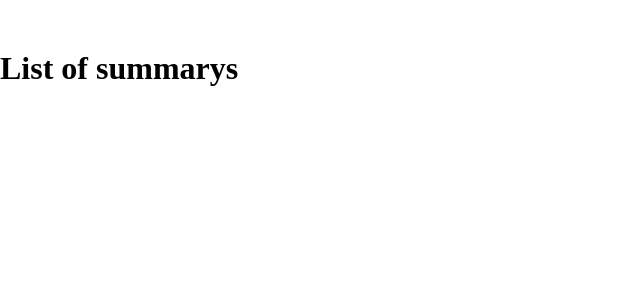
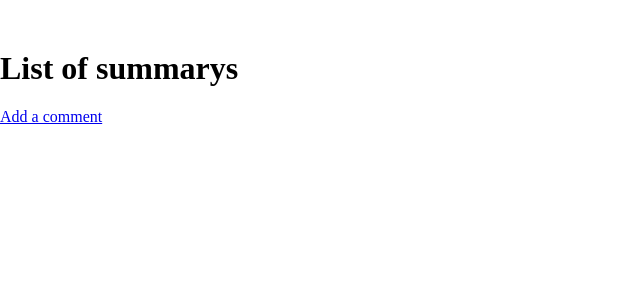
Before and after one commit to momentum-team-3/django-photo-gallery-BelongaRobert, a Django app: page /viewcomment/ in a window 1280 px wide. Shown: the part 212-512 px from the top of the page, without its empty margins (0-640 px from the left). Run offline with Django 3.2, Linux system fonts and the light colour scheme; the visitor is signed in with stand-in values (Sample User, id 1).

Commit message:
Visual and most logic done. Need to attach to IDs

```diff
--- a/templates/photos/photo_list.html
+++ b/templates/photos/photo_list.html
@@ -18,6 +18,7 @@
         <p class="f6 lh-copy measure mt2 mid-gray">
           {{ photo.description }}</p>
           <p>{{ photo.created }}</p>
+          <a href="{% url 'view_comment' %}">View Comments</a>
       </div>
     </article>
 
--- a/templates/photos/view_comment.html
+++ b/templates/photos/view_comment.html
@@ -2,15 +2,16 @@
 
 {% block content %}
    <h1>List of summarys</h1>
+   <a href="{% url 'add_comment' %}">Add a comment</a>
     {% for summary in summarys %}
-    <div class="summaryList">
+    <div class="summaryList"></div>
       <p>{{ summary.title }}</p>
       <p>{{ summary.description }}</p>
       <p>{{ summary.owner }}</p>
       <p>{{ summary.created }}</p>
     </div>
     <div>
-        <a href="{% url 'comment_view' %}">View Comments</a>
+
   </div>
     {% endfor %}
 {% endblock %}
```
